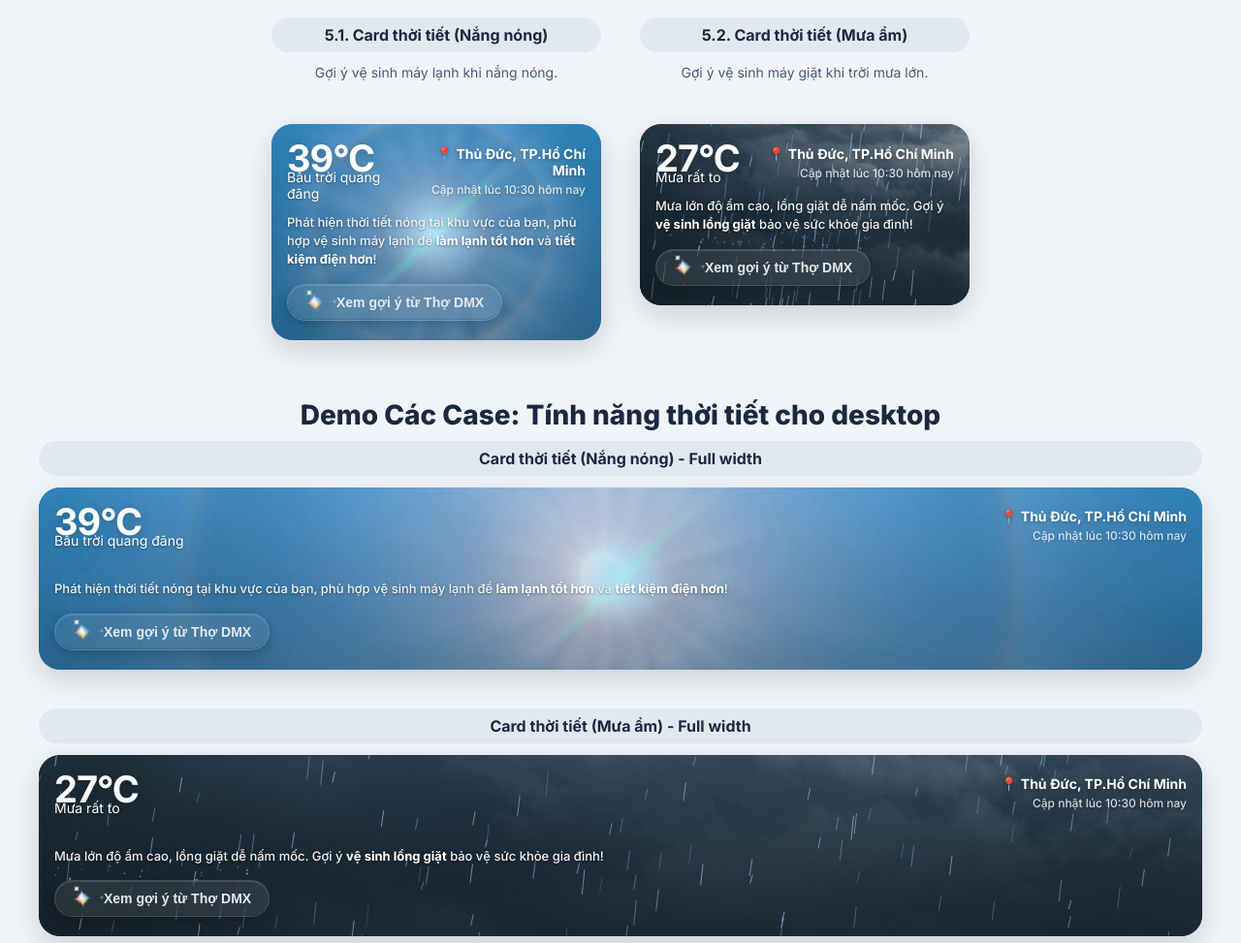
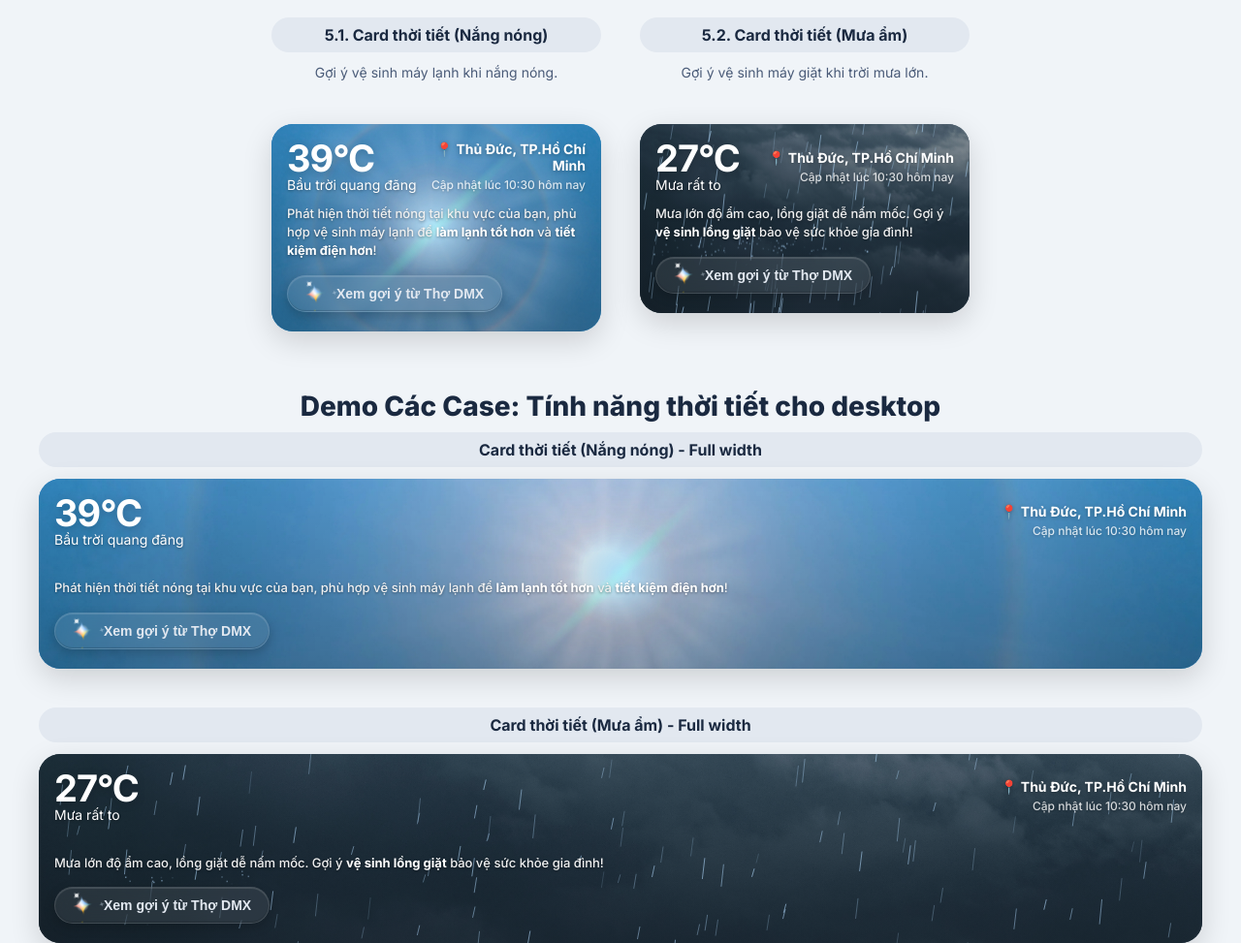
Before and after one commit to ngtnhan98/democaccase, a plain HTML site: page index.html in a window 1280 px wide. Shown: the part 2371-3344 px from the top of the page at 97% size. Drawn offline with Linux system fonts and the light colour scheme; animation ran at ten frames a second; files whose address does not match are found by name.

Commit message:
Fix layout bugs for weather description text (overlap and wrapping)

```diff
--- a/index.html
+++ b/index.html
@@ -2582,7 +2582,7 @@
           </div>
           <div class="wx-content">
             <div class="wx-layout-top">
-              <div class="wx-temp-group" style="flex-direction: column; align-items: flex-start; gap: 0;"><span class="wx-temp">39°C</span><div style="font-size: 14px; font-weight: 400; color: #fff; text-shadow: 0 1px 3px rgba(0,0,0,0.4); margin-top: -8px;">Bầu trời quang đãng</div></div>
+              <div class="wx-temp-group" style="flex-direction: column; align-items: flex-start; gap: 0;"><span class="wx-temp">39°C</span><div style="font-size: 14px; font-weight: 400; color: #fff; text-shadow: 0 1px 3px rgba(0,0,0,0.4); margin-top: 0px; white-space: nowrap;">Bầu trời quang đãng</div></div>
               <div class="wx-loc-group">
                 <div class="wx-city">📍 Thủ Đức, TP.Hồ Chí Minh</div>
                 <div class="wx-subtitle">Cập nhật lúc 10:30 hôm nay</div>
@@ -2624,7 +2624,7 @@
           </div>
           <div class="wx-content">
             <div class="wx-layout-top">
-              <div class="wx-temp-group" style="flex-direction: column; align-items: flex-start; gap: 0;"><span class="wx-temp">27°C</span><div style="font-size: 14px; font-weight: 400; color: #fff; text-shadow: 0 1px 3px rgba(0,0,0,0.4); margin-top: -8px;">Mưa rất to</div></div>
+              <div class="wx-temp-group" style="flex-direction: column; align-items: flex-start; gap: 0;"><span class="wx-temp">27°C</span><div style="font-size: 14px; font-weight: 400; color: #fff; text-shadow: 0 1px 3px rgba(0,0,0,0.4); margin-top: 0px; white-space: nowrap;">Mưa rất to</div></div>
               <div class="wx-loc-group">
                 <div class="wx-city">📍 Thủ Đức, TP.Hồ Chí Minh</div>
                 <div class="wx-subtitle">Cập nhật lúc 10:30 hôm nay</div>
@@ -2705,7 +2705,7 @@
           </div>
           <div class="wx-content">
             <div class="wx-layout-top" style="flex-direction: row; justify-content: space-between; align-items: center;">
-              <div class="wx-temp-group" style="flex-direction: column; align-items: flex-start; gap: 0;"><span class="wx-temp">39°C</span><div style="font-size: 14px; font-weight: 400; color: #fff; text-shadow: 0 1px 3px rgba(0,0,0,0.4); margin-top: -8px;">Bầu trời quang đãng</div></div>
+              <div class="wx-temp-group" style="flex-direction: column; align-items: flex-start; gap: 0;"><span class="wx-temp">39°C</span><div style="font-size: 14px; font-weight: 400; color: #fff; text-shadow: 0 1px 3px rgba(0,0,0,0.4); margin-top: 0px; white-space: nowrap;">Bầu trời quang đãng</div></div>
               <div class="wx-loc-group" style="text-align: right;">
                 <div class="wx-city">📍 Thủ Đức, TP.Hồ Chí Minh</div>
                 <div class="wx-subtitle">Cập nhật lúc 10:30 hôm nay</div>
@@ -2746,7 +2746,7 @@
           </div>
           <div class="wx-content">
             <div class="wx-layout-top" style="flex-direction: row; justify-content: space-between; align-items: center;">
-              <div class="wx-temp-group" style="flex-direction: column; align-items: flex-start; gap: 0;"><span class="wx-temp">27°C</span><div style="font-size: 14px; font-weight: 400; color: #fff; text-shadow: 0 1px 3px rgba(0,0,0,0.4); margin-top: -8px;">Mưa rất to</div></div>
+              <div class="wx-temp-group" style="flex-direction: column; align-items: flex-start; gap: 0;"><span class="wx-temp">27°C</span><div style="font-size: 14px; font-weight: 400; color: #fff; text-shadow: 0 1px 3px rgba(0,0,0,0.4); margin-top: 0px; white-space: nowrap;">Mưa rất to</div></div>
               <div class="wx-loc-group" style="text-align: right;">
                 <div class="wx-city">📍 Thủ Đức, TP.Hồ Chí Minh</div>
                 <div class="wx-subtitle">Cập nhật lúc 10:30 hôm nay</div>
```
